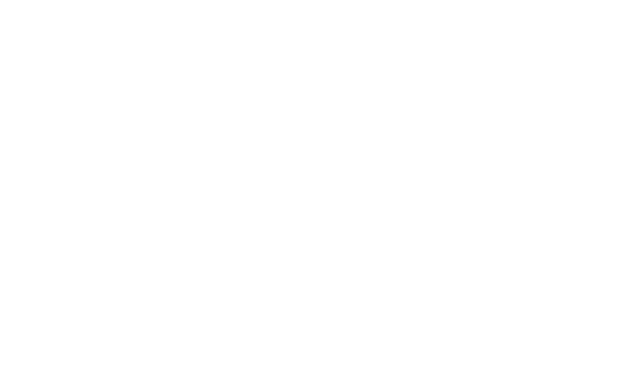
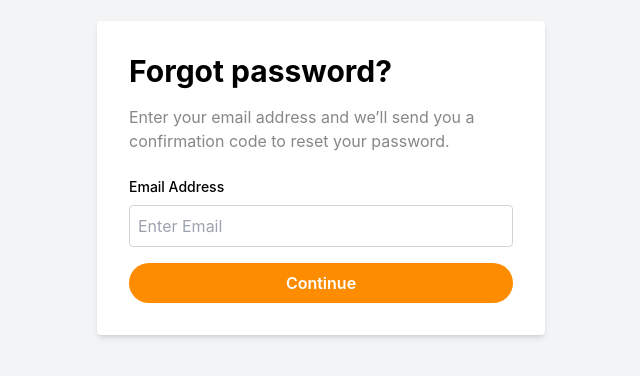
Before and after one commit to sudipbhanja123/onboardingapp, a React (Create React App) app: page /forgot in a window 1280 px wide. Before the commit this address had no page. Shown: the part 222-598 px from the top of the page, without its empty margins (319-959 px from the left). Built offline with nearby package versions, Linux system fonts and the light colour scheme.

Commit message:
added forgot password

```diff
--- a/package.json
+++ b/package.json
@@ -3,6 +3,7 @@
   "version": "0.1.0",
   "private": true,
   "dependencies": {
+    "@emailjs/browser": "^4.4.1",
     "@firebase/firestore": "^4.6.4",
     "@testing-library/jest-dom": "^5.17.0",
     "@testing-library/react": "^13.4.0",
--- a/src/App.js
+++ b/src/App.js
@@ -5,6 +5,7 @@
 import Registration from "./pages/Registration";
 import Tracking from "./pages/Tracking";
 import { ToastContainer } from "react-toastify";
+import ForgotPassword from "./pages/ForgotPassword";
 
 function App() {
   return (
@@ -26,6 +27,7 @@
           <Route path="/" element={<OnboardingPage />} />
           <Route path="/registration" element={<Registration />} />
           <Route path="/tracking" element={<Tracking />} />
+          <Route path="/forgot" element={<ForgotPassword />} />
         </Routes>
       </div>
     </BrowserRouter>
--- /dev/null
+++ b/src/pages/ForgotPassword.js
@@ -0,0 +1,120 @@
+import React, { useRef, useState } from "react";
+import { toast } from "react-toastify";
+import "react-toastify/dist/ReactToastify.css";
+import { getAuth, sendPasswordResetEmail } from "firebase/auth";
+import { useNavigate } from "react-router-dom";
+import {
+  getDatabase,
+  ref,
+  query,
+  orderByChild,
+  equalTo,
+  get,
+} from "firebase/database";
+
+const ForgotPassword = () => {
+  const navigate = useNavigate();
+  const [userExists, setUserExists] = useState(null);
+  const [email, setEmail] = useState("");
+  const [otpSent, setOtpSent] = useState(false);
+
+  const checkUser = async () => {
+    const db = getDatabase();
+    const usersRef = ref(db, "users");
+    const emailQuery = query(usersRef, orderByChild("email"), equalTo(email));
+
+    try {
+      const snapshot = await get(emailQuery);
+      if (snapshot.exists()) {
+        setUserExists(true);
+        return true;
+      } else {
+        setUserExists(false);
+        return false;
+      }
+    } catch (error) {
+      console.error("Error checking user: ", error);
+      return false;
+    }
+  };
+
+  const sendResetEmail = async (e) => {
+    e.preventDefault();
+    const userExistsResponse = await checkUser();
+
+    if (userExistsResponse) {
+      const auth = getAuth();
+      sendPasswordResetEmail(auth, email)
+        .then(() => {
+          toast.success(`Password reset email sent to ${email}`, {
+            autoClose: 3000,
+          });
+          setOtpSent(true);
+        })
+        .catch((error) => {
+          console.error("Error sending password reset email: ", error);
+          toast.error(
+            "Failed to send password reset email. Please try again.",
+            {
+              autoClose: 3000,
+            }
+          );
+        });
+    } else {
+      toast.error("User does not exist!", { autoClose: 3000 });
+    }
+  };
+
+  return (
+    <div className="min-h-screen flex items-center justify-center bg-gray-100">
+      <div className="bg-white p-8 rounded shadow-md w-full max-w-md">
+        {otpSent ? (
+          <div>
+            <p className="mb-6 text-PrimarySeparator">
+              If an account with the provided email exists, a password reset
+              email has been sent. Please check your email.
+            </p>
+            <button
+              className="w-full bg-primeryBtn text-white p-2 font-semibold mt-4 rounded-full"
+              onClick={() => {
+                navigate("/login");
+              }}
+            >
+              Go To Login
+            </button>
+          </div>
+        ) : (
+          <>
+            <h2 className="text-3xl font-bold mb-4">Forgot password?</h2>
+            <p className="mb-6 text-PrimarySeparator">
+              Enter your email address and we’ll send you a confirmation code to
+              reset your password.
+            </p>
+
+            <form onSubmit={sendResetEmail}>
+              <label className="block mb-2 text-sm font-medium">
+                Email Address
+              </label>
+              <input
+                type="email"
+                className="w-full p-2 border border-gray-300 rounded"
+                placeholder="Enter Email"
+                value={email}
+                onChange={(e) => setEmail(e.target.value)}
+                required
+              />
+              <button
+                className="w-full bg-primeryBtn text-white p-2 font-semibold mt-4 rounded-full"
+                type="submit"
+              >
+                Continue
+              </button>
+            </form>
+          </>
+        )}
+      </div>
+    </div>
+  );
+};
+
+export default ForgotPassword;
--- a/src/pages/LoginPage.js
+++ b/src/pages/LoginPage.js
@@ -1,6 +1,10 @@
 import React, { useState } from "react";
 import { auth, googleProvider } from "../utils/firebaseConfig";
-import { signInWithEmailAndPassword, signInWithPopup } from "firebase/auth";
+import {
+  sendPasswordResetEmail,
+  signInWithEmailAndPassword,
+  signInWithPopup,
+} from "firebase/auth";
 import { useNavigate } from "react-router-dom";
 import { toast } from "react-toastify";
 import "react-toastify/dist/ReactToastify.css";
@@ -30,6 +34,22 @@
       setShowPopup(true);
     } catch (error) {
       toast.error("Invalid Credantial !", { autoClose: 3000 });
+    }
+  };
+
+  const handlePasswordReset = async () => {
+    try {
+      await sendPasswordResetEmail(auth, email).then(() => {
+        toast.success(
+          "Password reset link has been sent. Please check your mailbox",
+          { autoClose: 3000 }
+        );
+        // setTimeout(() => {
+        //   navigate("/login", { replace: true });
+        // }, 5300);
+      });
+    } catch (err) {
+      toast.error("An error occurred while sending mail.");
     }
   };
 
@@ -64,13 +84,18 @@
               onChange={(e) => setPassword(e.target.value)}
               required
             />
-            <a href="/" className="text-primeryBtn text-sm float-right mt-1">
+            <button
+              onClick={() => {
+                navigate("/forgot");
+              }}
+              className="text-primeryBtn text-sm float-right mt-1"
+            >
               Forgot password?
-            </a>
+            </button>
           </div>
           <button
             type="submit"
-            className="w-full bg-primeryBtn text-white p-2 rounded font-semibold mt-4"
+            className="w-full bg-primeryBtn text-white p-2 font-semibold mt-4 rounded-full"
           >
             Sign In
           </button>
--- a/src/pages/Registration.js
+++ b/src/pages/Registration.js
@@ -123,7 +123,7 @@
           </div>
           <button
             type="submit"
-            className="w-full bg-primeryBtn text-white p-2 rounded font-semibold mt-4"
+            className="w-full bg-primeryBtn text-white p-2 font-semibold mt-4 rounded-full"
           >
             Register
           </button>
```
Also changed, not shown: 1 other file (tests, documents, lock files or other folders).
